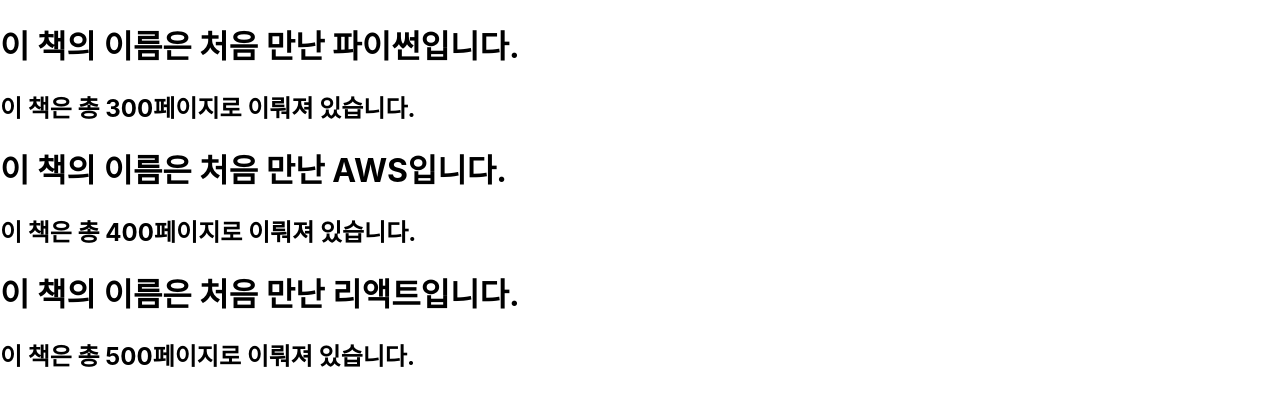
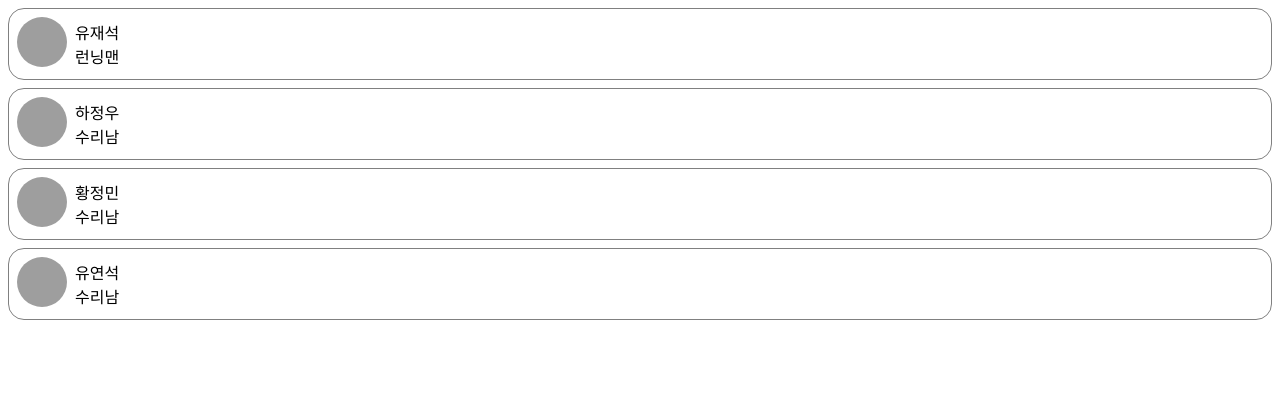
Before and after one commit to 011wow011/reack2, a React (Create React App) app: page / in a window 1280 px wide. Shown: the top 406 px of the page. Built offline with nearby package versions, Linux system fonts and the light colour scheme; grey boxes are pictures that could not be loaded.

Commit message:
컴포넌트

```diff
--- /dev/null
+++ b/src/Clock.jsx
@@ -0,0 +1,12 @@
+import React from "react";
+
+function Clock(props){
+    return(
+        <div>
+            <h1>안녕, 리액트!</h1>
+            <h2>현재 시간: {new Date().toLocaleTimeString()}</h2>
+        </div>
+    );
+}
+
+export default Clock;
--- /dev/null
+++ b/src/chapter_05/Comment.jsx
@@ -0,0 +1,52 @@
+import React from "react";
+
+const styles = {
+    wrapper: {
+        margin: 8,
+        padding: 8,
+        display: "flex",
+        flexDirection: "row",
+        border: "1px solid grey",
+        borderRadius: 16,
+    },
+    imageContainer: {},
+    image: {
+        width: 50,
+        height: 50,
+        borderRadius: 25,
+    },
+    contentContainer:{
+        marginLeft:8,
+        display: "flex",
+        flexDirection: "column",
+        justifyContent: "center",
+    },
+    nameText:{
+        color: "black",
+        fontsize: 16,
+        fontweight: "bold",
+    },
+    commentText: {
+        color: "black",
+        fontsize: 16,
+    },
+};
+
+function Comment(props) {
+    return(
+        <div style={styles.wrapper}>
+            <div style={styles.imageContainer}>
+                <img
+                    src="https://upload.wikimedia.org/wikipedia/commons/8/89/Portrait_Placeholder.png"
+                    style={styles.image}
+                />
+            </div>
+        <div style={styles.contentContainer}>
+            <span style={styles.nameText}>{props.name}</span>
+            <span style={styles.commentText}>{props.comment}</span>
+        </div>
+        </div>
+    );
+}
+
+export default Comment;
--- /dev/null
+++ b/src/chapter_05/CommentList.jsx
@@ -0,0 +1,35 @@
+import React from "react";
+import Comment from "./Comment";
+
+const comments =[
+    {
+        name: "유재석",
+        comment: "런닝맨",
+    },
+    {
+        name: "하정우",
+        comment: "수리남",
+    },
+    {
+        name: "황정민",
+        comment: "수리남",
+    },
+    {
+        name: "유연석",
+        comment: "수리남",
+    },
+];
+
+function CommentList(props){
+    return(
+        <div>
+           {comments.map((comment)=>{
+            return(
+                <Comment name={comment.name} comment={comment.comment} />
+            );
+           })}
+        </div>
+    );
+}
+
+export default CommentList;
--- a/src/index.js
+++ b/src/index.js
@@ -4,14 +4,17 @@
 import App from './App';
 import reportWebVitals from './reportWebVitals';
 
-import Library from './Library';
+import Clock from './Clock';
+import CommentList from './chapter_05/CommentList';
+const root = ReactDOM.createRoot(document.getElementById('root'));
 
-const root = ReactDOM.createRoot(document.getElementById('root'));
-root.render(
-  <React.StrictMode>
-    <Library />
-  </React.StrictMode>
-);
+
+  root.render(
+    <React.StrictMode>
+      <CommentList />
+    </React.StrictMode>,
+    document.getElementById('root')
+  );
 
 // If you want to start measuring performance in your app, pass a function
 // to log results (for example: reportWebVitals(console.log))
```
